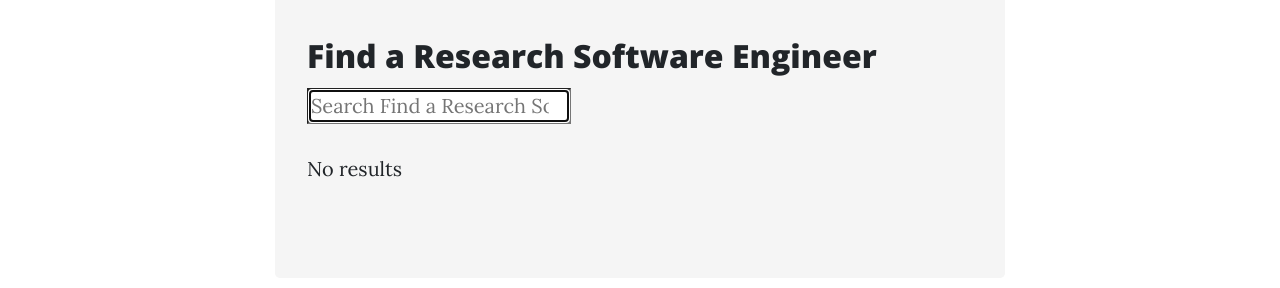
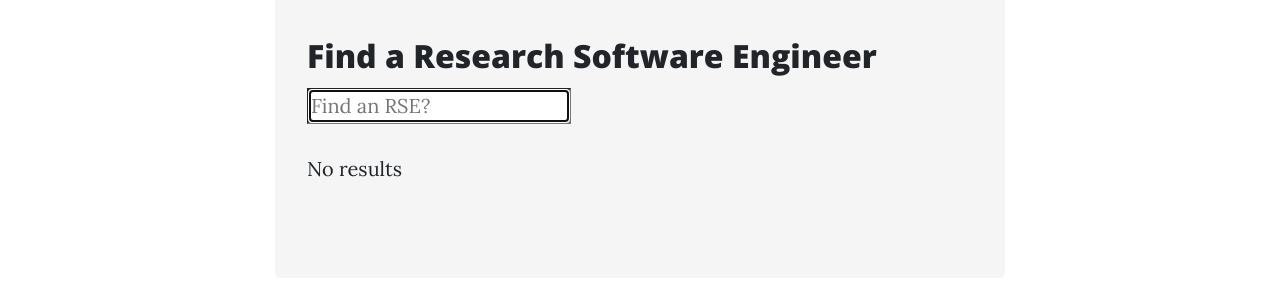
Before and after one commit to USRSE/find-an-rse, a Jekyll site: the page built from pages/index.md, in a window 1280 px wide. Shown: the part 217-505 px from the top of the page. Built offline with Jekyll 4.4.1, drawn with Linux system fonts in a browser that asks for light colours; nearby versions of some CDN libraries; our own code applies the rules of GitHub Pages for plain Markdown files.

Commit message:
update searchbox title
Signed-off-by: Vanessa Sochat <vsochat@stanford.edu>

```diff
--- a/pages/index.md
+++ b/pages/index.md
@@ -7,7 +7,7 @@ permalink: /
 
 
 <form action="{{ site.baseurl }}/" method="get">
-    <input type="search" name="q" id="search-input" placeholder="Search {{ site.title }}?" style="margin-top:5px" autofocus>
+    <input type="search" name="q" id="search-input" placeholder="Find an RSE?" style="margin-top:5px" autofocus>
     <input type="submit" value="Search" style="display: none;">
 </form>
 
```
